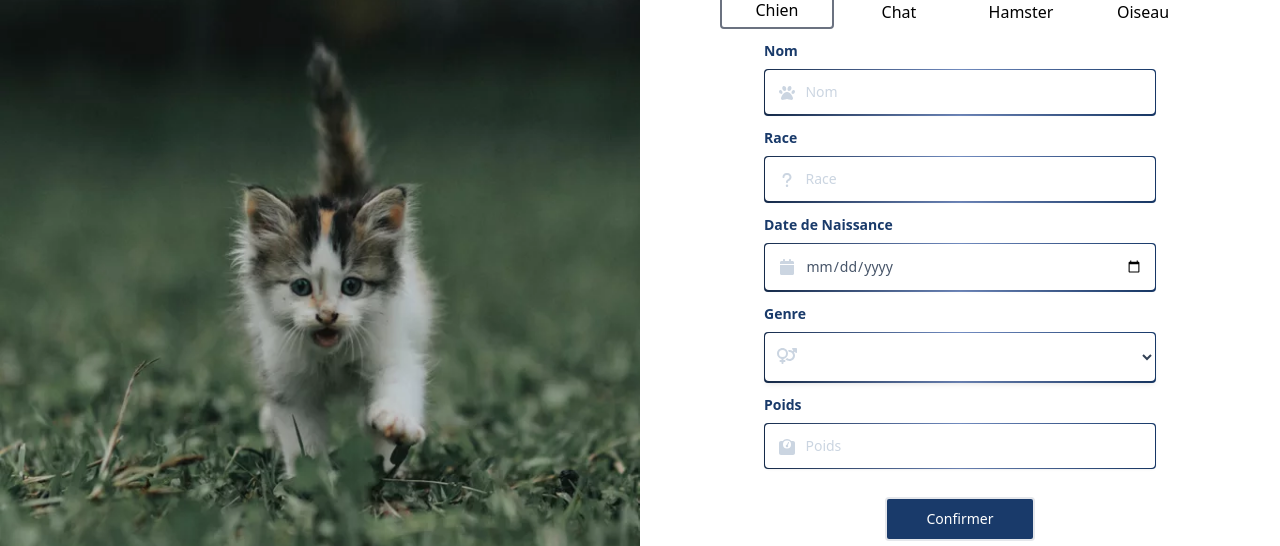
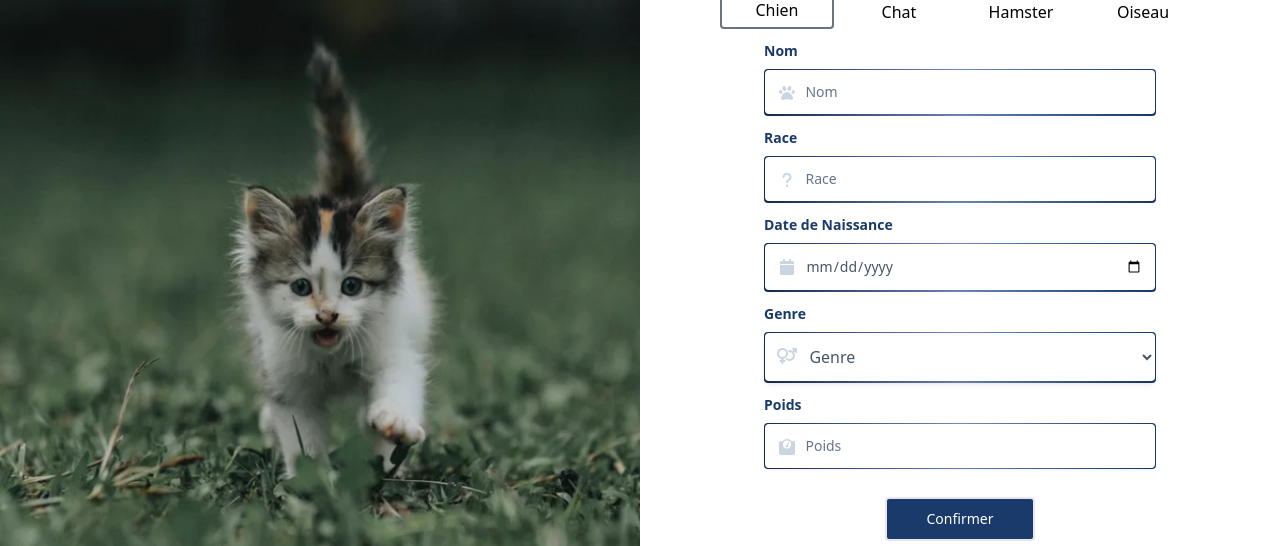
Before and after one commit to safa-abidi/petcare_front, an Angular app: page / in a window 1280 px wide. Shown: the part 125-671 px from the top of the page. Built offline with nearby package versions, Linux system fonts and the light colour scheme.

Commit message:
form inputs text color

```diff
--- a/src/app/form/dropdown-with-icon/dropdown-with-icon.component.html
+++ b/src/app/form/dropdown-with-icon/dropdown-with-icon.component.html
@@ -7,8 +7,8 @@
     <span class="z-10 h-full leading-snug font-normal absolute text-center text-slate-300 absolute bg-transparent rounded text-base items-center justify-center w-8 pl-3 py-3">
         <fa-icon [icon]="icon" class="fas fa-lock"></fa-icon>
       </span>
-    <select required="{{required}}" name="{{name}}" ngModel class="flex w-full px-3 py-3 bg-white text-left text-slate-700 text-base rounded shadow-md items-center pl-10 dark:text-slate-500">
-      <option disabled selected hidden>{{placeholder}}</option>
+    <select required="{{required}}" name="{{name}}" ngModel class="flex w-full px-3 py-3 bg-white text-left text-slate-600 text-base rounded shadow-md items-center pl-10 dark:text-slate-500">
+      <option disabled selected hidden value="">{{placeholder}}</option>
       <option *ngFor="let animal of animals" value="{{animal.toLowerCase()}}">{{animal}}</option>
     </select>
   </div>
--- a/src/app/form/text-input-with-icon/text-input-with-icon.component.html
+++ b/src/app/form/text-input-with-icon/text-input-with-icon.component.html
@@ -8,7 +8,7 @@
       <span class="z-10 h-full leading-snug font-normal absolute text-center text-slate-300 absolute bg-transparent rounded text-base items-center justify-center w-8 pl-3 py-3">
         <fa-icon [icon]="icon" class="fas fa-lock"></fa-icon>
       </span>
-      <input required="{{required}}" name="{{name}}" ngModel type="{{type}}" placeholder="{{placeholder}}" class="px-3 py-3 placeholder-slate-300 text-slate-600 relative bg-white bg-white rounded text-sm border-0 shadow outline-none focus:outline-none w-full pl-10"/>
+      <input required="{{required}}" name="{{name}}" ngModel type="{{type}}" placeholder="{{placeholder}}" class="px-3 py-3 placeholder-slate-500 text-slate-600 relative bg-white bg-white rounded text-sm border-0 shadow outline-none focus:outline-none w-full pl-10"/>
     </div>
   </div>
 </div>
```
